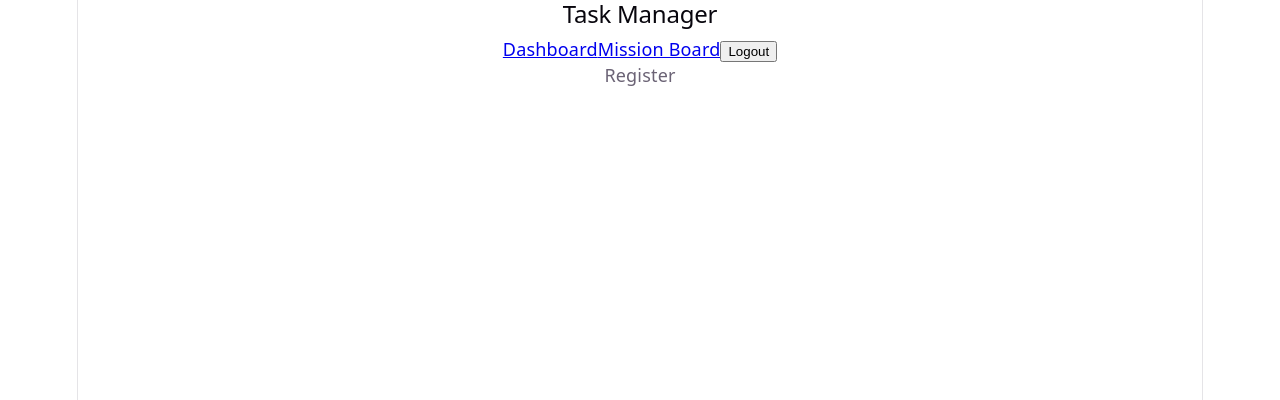
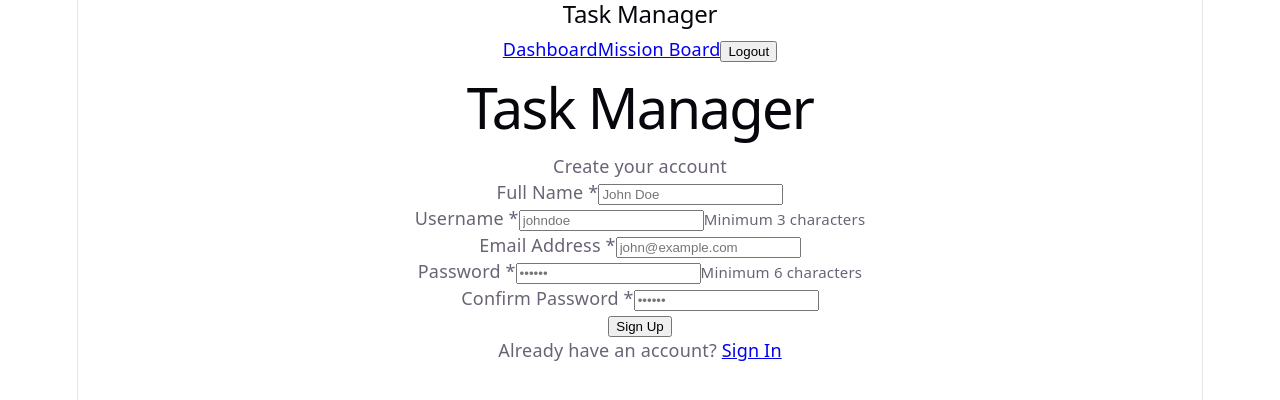
Before and after one commit to Kenzie-Crawford/TaskManager, a React app in the folder frontend/: page /register in a window 1280 px wide. Shown: the top 400 px of the page. Built offline with nearby package versions, Linux system fonts and the light colour scheme; the HTML template or start-up script is replaced by a standard one.

Commit message:
registerpage

```diff
--- a/frontend/src/Pages/LoginPage.jsx
+++ b/frontend/src/Pages/LoginPage.jsx
@@ -1,7 +1,7 @@
 import { useState } from "react";
 import { useNavigate } from "react-router-dom";
 import { login } from "../Services/authService";
-
+import { Link } from "react-router-dom";
 function LoginPage() {
   const [form, setForm] = useState({
     username: "",
@@ -37,6 +37,7 @@ function LoginPage() {
       if (data.token) {
         localStorage.setItem("token", data.token);
         localStorage.setItem("userId", data.userId);
+        localStorage.setItem("userRole", data.role);
 
         navigate("/dashboard");
       } else {
@@ -80,6 +81,9 @@ function LoginPage() {
           </div>
           <button type="submit" className="btn btn-primary btn-full">Log In</button>
         </form>
+        <p className="text-center">
+          Don't have an account? <Link to="/register">Sign up</Link>
+        </p>
       </div>
     </div>
   );
--- a/frontend/src/Pages/RegisterPage.jsx
+++ b/frontend/src/Pages/RegisterPage.jsx
@@ -1,3 +1,210 @@
-export default function RegisterPage() {
-  return <div>Register</div>;
+import { useState } from "react";
+import { register } from "../Services/authService";
+import { useNavigate, Link } from "react-router-dom";
+
+function RegisterPage() {
+  const [form, setForm] = useState({
+    username: "",
+    email: "",
+    name: "",
+    password: "",
+    confirmPassword: "",
+  });
+  const [loading, setLoading] = useState(false);
+  const [error, setError] = useState("");
+  const [success, setSuccess] = useState("");
+
+  const navigate = useNavigate();
+
+  const handleChange = (e) => {
+    const { name, value } = e.target;
+    setForm((prev) => ({
+      ...prev,
+      [name]: value,
+    }));
+    setError("");
+  };
+
+  const validateForm = () => {
+    if (!form.username || !form.email || !form.name || !form.password || !form.confirmPassword) {
+      setError("All fields are required");
+      return false;
+    }
+
+    if (form.password !== form.confirmPassword) {
+      setError("Passwords do not match");
+      return false;
+    }
+
+    if (form.password.length < 6) {
+      setError("Password must be at least 6 characters");
+      return false;
+    }
+
+    const emailRegex = /^[^\s@]+@[^\s@]+\.[^\s@]+$/;
+    if (!emailRegex.test(form.email)) {
+      setError("Please enter a valid email address");
+      return false;
+    }
+
+    if (form.username.length < 3) {
+      setError("Username must be at least 3 characters");
+      return false;
+    }
+
+    if (form.name.length < 2) {
+      setError("Name must be at least 2 characters");
+      return false;
+    }
+
+    return true;
+  };
+
+  const handleSubmit = async (e) => {
+    e.preventDefault();
+
+    if (!validateForm()) return;
+
+    setLoading(true);
+    setError("");
+    setSuccess("");
+
+    try {
+      const registrationData = {
+        username: form.username,
+        email: form.email,
+        name: form.name,
+        password: form.password,
+      };
+
+      const response = await register(registrationData);
+
+      if (response.data.success) {
+        setSuccess("Registration successful! Redirecting to login...");
+
+        setForm({
+          username: "",
+          email: "",
+          name: "",
+          password: "",
+          confirmPassword: "",
+        });
+
+        setTimeout(() => {
+          navigate("/");
+        }, 2000);
+      } else {
+        setError(response.data.message || "Registration failed");
+      }
+    } catch (err) {
+      if (err.response?.data?.message) {
+        setError(err.response.data.message);
+      } else if (err.response?.status === 409) {
+        setError("Username or email already exists");
+      } else {
+        setError("Registration failed. Please try again.");
+      }
+      console.error("Registration error:", err);
+    } finally {
+      setLoading(false);
+    }
+  };
+
+  return (
+    <div>
+      <h1>Task Manager</h1>
+      <p>Create your account</p>
+
+      {error && (
+        <div>
+          <strong>Error:</strong> {error}
+        </div>
+      )}
+
+      {success && (
+        <div>
+          <strong>Success!</strong> {success}
+        </div>
+      )}
+
+      <form onSubmit={handleSubmit}>
+        <div>
+          <label htmlFor="name">Full Name *</label>
+          <input
+            id="name"
+            type="text"
+            name="name"
+            value={form.name}
+            onChange={handleChange}
+            placeholder="John Doe"
+            disabled={loading}
+          />
+        </div>
+
+        <div>
+          <label htmlFor="username">Username *</label>
+          <input
+            id="username"
+            type="text"
+            name="username"
+            value={form.username}
+            onChange={handleChange}
+            placeholder="johndoe"
+            disabled={loading}
+          />
+          <small>Minimum 3 characters</small>
+        </div>
+
+        <div>
+          <label htmlFor="email">Email Address *</label>
+          <input
+            id="email"
+            type="email"
+            name="email"
+            value={form.email}
+            onChange={handleChange}
+            placeholder="john@example.com"
+            disabled={loading}
+          />
+        </div>
+
+        <div>
+          <label htmlFor="password">Password *</label>
+          <input
+            id="password"
+            type="password"
+            name="password"
+            value={form.password}
+            onChange={handleChange}
+            placeholder="••••••"
+            disabled={loading}
+          />
+          <small>Minimum 6 characters</small>
+        </div>
+
+        <div>
+          <label htmlFor="confirmPassword">Confirm Password *</label>
+          <input
+            id="confirmPassword"
+            type="password"
+            name="confirmPassword"
+            value={form.confirmPassword}
+            onChange={handleChange}
+            placeholder="••••••"
+            disabled={loading}
+          />
+        </div>
+
+        <button type="submit" disabled={loading}>
+          {loading ? "Creating account..." : "Sign Up"}
+        </button>
+      </form>
+
+      <p>
+        Already have an account? <Link to="/">Sign In</Link>
+      </p>
+    </div>
+  );
 }
+
+export default RegisterPage;
--- /dev/null
+++ b/frontend/src/Services/registerService.js
@@ -0,0 +1,6 @@
+import API from "./api";
+
+export const login = (data) => API.post('/auth/login', data);
+export const register = (data) => API.post('/auth/register', data);
+export const logout = () => API.post("/auth/logout");
+export const getCurrentUser = () => API.get("/auth/me");
```
